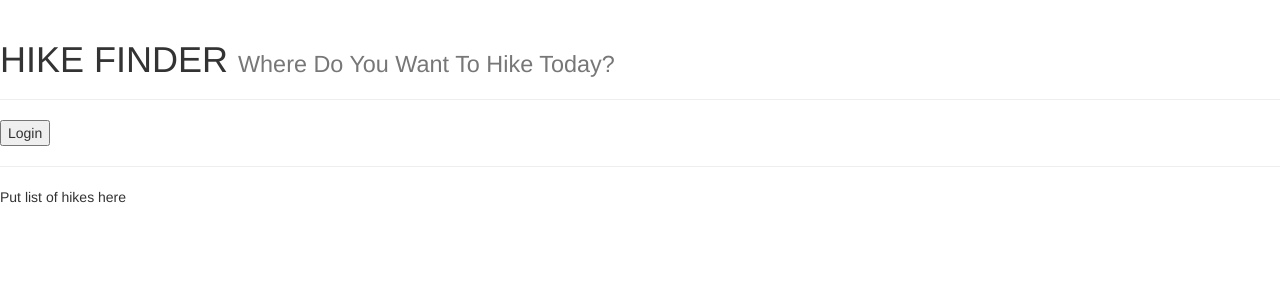
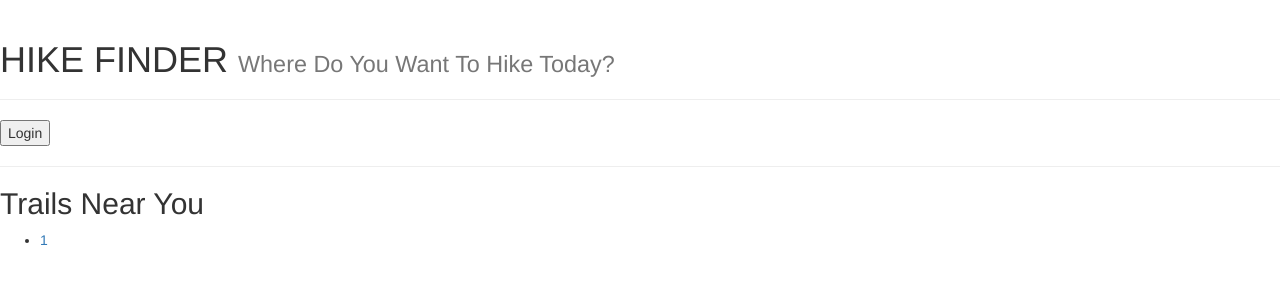
Before and after one commit to bkodakari/hb-project-HikeFinder, a Flask app: template templates/list_of_hikes.html in a window 1280 px wide. Shown: the top 300 px of the page. Run offline with Flask 2, Linux system fonts and the light colour scheme; the template is opened without the code that fills it: most values are stand-ins (such as "Sample title", 1, 10 or a date in 2020); parts of the project's set-up code (start-up, migrations or seed data) failed here and were passed over; some libraries are stand-ins or nearby versions.

Commit message:
working lists

```diff
--- a/server.py
+++ b/server.py
@@ -29,19 +29,23 @@ def index():
     return render_template("homepage.html")
 
 
-@app.route("/local_hikes")
+@app.route("/local-hikes")
 def get_local_hikes():
     address = request.args.get("address")
     distance = request.args.get("distance")
-    print "##################", address, distance
+
     ### use google maps to convert address to latitude & longitude
     latitude = 37.7749
     longitude = -122.4194
-    get_list_of_trails(latitude, longitude)
+    dict_of_trails = get_list_of_trails(latitude, longitude)
+    print dict_of_trails
+
+    return render_template("list_of_hikes.html", dict_of_trails=dict_of_trails)
 
 
-    return render_template("list_of_hikes.html")
-
+@app.route("/trails")
+def trail_info():
+    pass
 
 # @app.route("/users")
 # def user_list():
--- a/templates/base.html
+++ b/templates/base.html
@@ -20,63 +20,11 @@
     <![endif]-->
   </head>
   <body>
-    <!-- NAV BAR -->
-  <!--   <nav class="navbar navbar-default">
-    <div class="container-fluid"> -->
-      <!-- Brand and toggle get grouped for better mobile display -->
-     <!--  <div class="navbar-header">
-        <button type="button" class="navbar-toggle collapsed" data-toggle="collapse" data-target="#bs-example-navbar-collapse-1" aria-expanded="false">
-          <span class="sr-only">Toggle navigation</span>
-          <span class="icon-bar"></span>
-          <span class="icon-bar"></span>
-          <span class="icon-bar"></span>
-        </button>
-        <a class="navbar-brand" href="#">Brand</a>
-      </div> -->
 
-      <!-- Collect the nav links, forms, and other content for toggling -->
-     <!--  <div class="collapse navbar-collapse" id="bs-example-navbar-collapse-1">
-        <ul class="nav navbar-nav">
-          <li class="active"><a href="#">Link <span class="sr-only">(current)</span></a></li>
-          <li><a href="#">Link</a></li>
-          <li class="dropdown">
-            <a href="#" class="dropdown-toggle" data-toggle="dropdown" role="button" aria-haspopup="true" aria-expanded="false">Dropdown <span class="caret"></span></a>
-            <ul class="dropdown-menu">
-              <li><a href="#">Action</a></li>
-              <li><a href="#">Another action</a></li>
-              <li><a href="#">Something else here</a></li>
-              <li role="separator" class="divider"></li>
-              <li><a href="#">Separated link</a></li>
-              <li role="separator" class="divider"></li>
-              <li><a href="#">One more separated link</a></li>
-            </ul>
-          </li>
-        </ul>
-        <form class="navbar-form navbar-left">
-          <div class="form-group">
-            <input type="text" class="form-control" placeholder="Search">
-          </div>
-          <button type="submit" class="btn btn-default">Submit</button>
-        </form>
-        <ul class="nav navbar-nav navbar-right">
-          <li><a href="#">Link</a></li>
-          <li class="dropdown">
-            <a href="#" class="dropdown-toggle" data-toggle="dropdown" role="button" aria-haspopup="true" aria-expanded="false">Dropdown <span class="caret"></span></a>
-            <ul class="dropdown-menu">
-              <li><a href="#">Action</a></li>
-              <li><a href="#">Another action</a></li>
-              <li><a href="#">Something else here</a></li>
-              <li role="separator" class="divider"></li>
-              <li><a href="#">Separated link</a></li>
-            </ul>
-          </li>
-        </ul>
-      </div> --><!-- /.navbar-collapse -->
-    <!-- </div> --><!-- /.container-fluid -->
-  <!-- </nav>  -->
-<div class="page-header">
-  <h1>HIKE FINDER <small>Where Do You Want To Hike Today?</small></h1>
-</div>
+    <div class="page-header">
+      <h1>HIKE FINDER <small>Where Do You Want To Hike Today?</small></h1>
+    </div>
+
     {% if "current_user" in session %}
       <form action="/logout">
           <input type="submit" value="Logout">
@@ -102,7 +50,7 @@
     </div> -->
     {% block content %} put your content here {% endblock %}
 
-
+    <!-- <a href="https://darksky.net/poweredby/">Powered by Dark Sky</a> -->
     <!-- jQuery (necessary for Bootstrap's JavaScript plugins) -->
     <script src="https://ajax.googleapis.com/ajax/libs/jquery/1.12.4/jquery.min.js"></script>
     <!-- Include all compiled plugins (below), or include individual files as needed -->
--- a/templates/homepage.html
+++ b/templates/homepage.html
@@ -5,7 +5,7 @@
 <div class="row">
   <div class="col-lg-6">
     <div class="input-group">
-      <form action="/local_hikes">
+      <form action="/local-hikes">
         <input type="text" class="form-control" name="address" placeholder="Search for trails near...">
         <input type="text" class="form-control" name="distance" placeholder="Search Radius - optional">
         <span class="input-group-btn">
--- a/templates/list_of_hikes.html
+++ b/templates/list_of_hikes.html
@@ -1,7 +1,13 @@
 {% extends 'base.html' %}
 {% block content %}
 
-Put list of hikes here
-
+    <h2>Trails Near You</h2>
+    <ul>
+      {% for trail in dict_of_trails %}
+        <li>
+          <a href="/trails/{{ dict_of_trails[trail][4] }}">{{ dict_of_trails[trail][0] }}</a>
+        </li>
+      {% endfor %}
+    </ul>
 
 {% endblock %}
```
Also changed, not shown: wip.py (+10 -5 lines).
